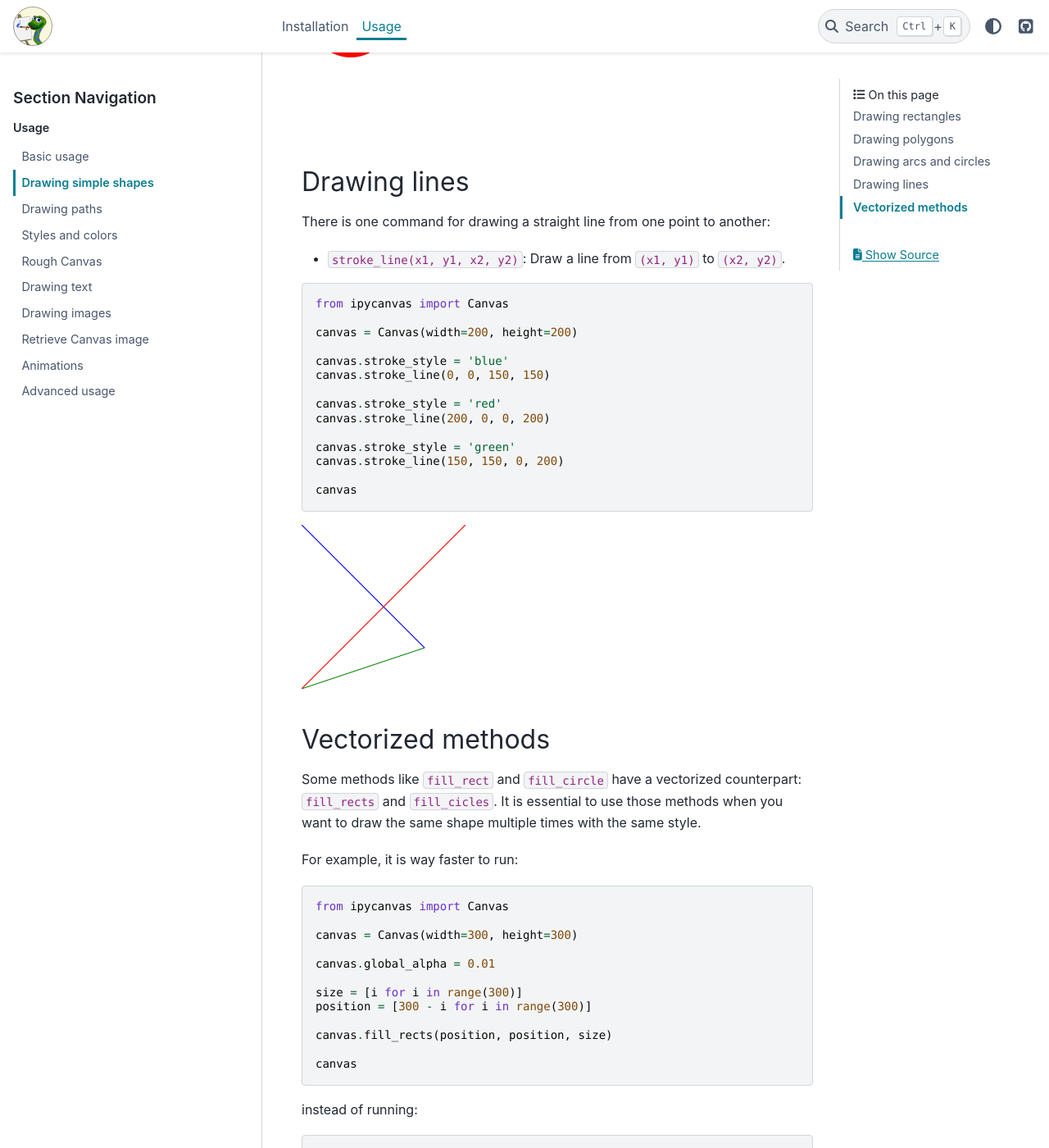
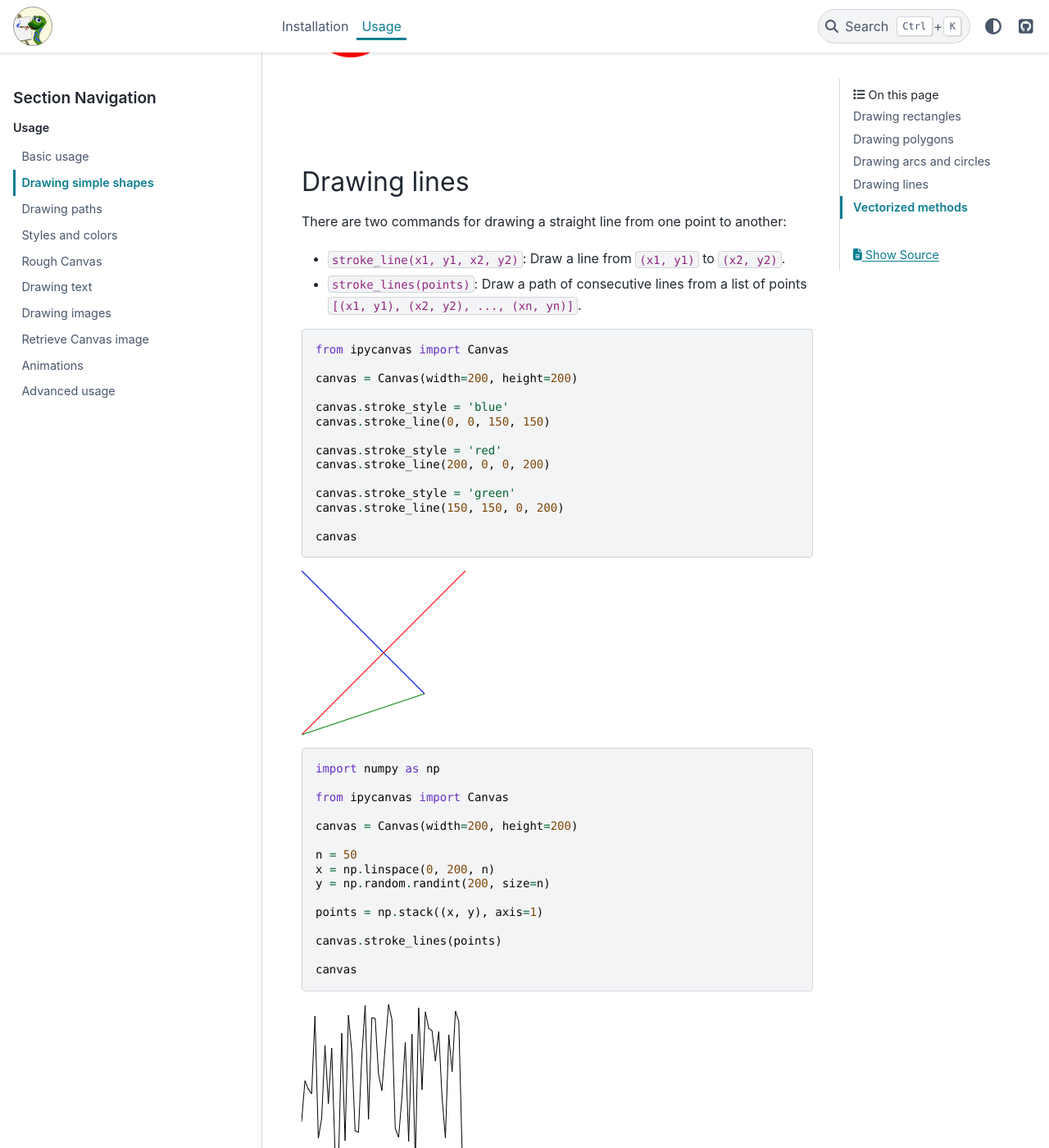
Before and after one commit to jupyter-widgets-contrib/ipycanvas, a Sphinx documentation site: the page built from docs/source/drawing_shapes.rst, in a window 1280 px wide and 1400 px high, scrolled down 5400 px. Shown: the whole window at 82% size. Built offline with Sphinx 7.4.7 and the PyData theme 0.15.4, drawn with Linux system fonts in a browser that asks for light colours; pages that are not in the unit, such as notebooks, are missing from menus.

Commit message:
Add docs for stroke_lines
Signed-off-by: martinRenou <martin.renou@gmail.com>

```diff
--- a/docs/source/drawing_shapes.rst
+++ b/docs/source/drawing_shapes.rst
@@ -161,9 +161,10 @@ There are methods that draw arcs/circles on the canvas:
 Drawing lines
 -------------
 
-There is one command for drawing a straight line from one point to another:
+There are two commands for drawing a straight line from one point to another:
 
 - ``stroke_line(x1, y1, x2, y2)``: Draw a line from ``(x1, y1)`` to ``(x2, y2)``.
+- ``stroke_lines(points)``: Draw a path of consecutive lines from a list of points ``[(x1, y1), (x2, y2), ..., (xn, yn)]``.
 
 .. code:: Python
 
@@ -183,6 +184,26 @@ There is one command for drawing a straight line from one point to another:
     canvas
 
 .. image:: images/lines.png
+
+.. code:: Python
+
+    import numpy as np
+
+    from ipycanvas import Canvas
+
+    canvas = Canvas(width=200, height=200)
+
+    n = 50
+    x = np.linspace(0, 200, n)
+    y = np.random.randint(200, size=n)
+
+    points = np.stack((x, y), axis=1)
+
+    canvas.stroke_lines(points)
+
+    canvas
+
+.. image:: images/stroke_lines.png
 
 
 Vectorized methods
```
Also changed, not shown: docs/source/images/stroke_lines.png (added).
